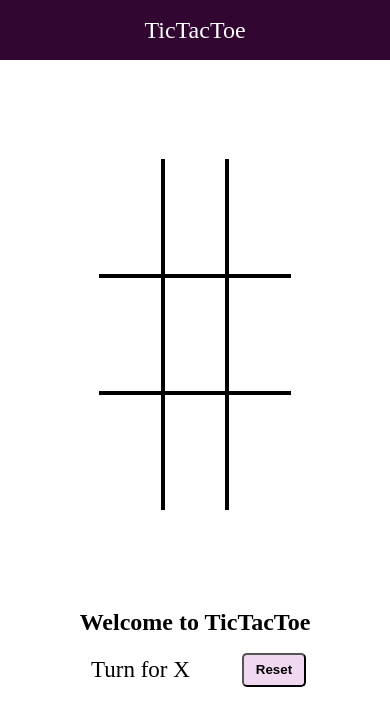
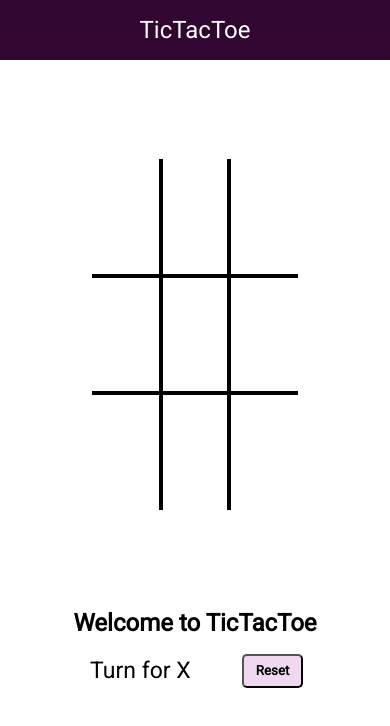
Before and after one commit to harshithacky/tictactoe, a plain HTML site: page index.html in a window 390 px wide. Drawn offline with Linux system fonts and the light colour scheme.

Commit message:
Updated fonts and updated media queries

```diff
--- a/css/style.css
+++ b/css/style.css
@@ -1,7 +1,9 @@
+@import url('https://fonts.googleapis.com/css2?family=Roboto:wght@300;400&display=swap');
 *{
     margin: 0;
     padding: 0;
     box-sizing: border-box;
+    font-family: 'Roboto', sans-serif;
 }
 
 body,html{
@@ -64,6 +66,7 @@ ul{
     cursor: pointer;
     transition: all .3s;
     font-weight: bold;
+    font-family: 'Roboto', sans-serif;
 }
 #reset-btn:hover{
     transform: scale(1.05);
@@ -140,3 +143,10 @@ ul{
         width: 65%;
     }
 }
+
+@media only screen and (max-width:500px)
+{
+    .game-container{
+        width: 91%;
+    }
+}
```
